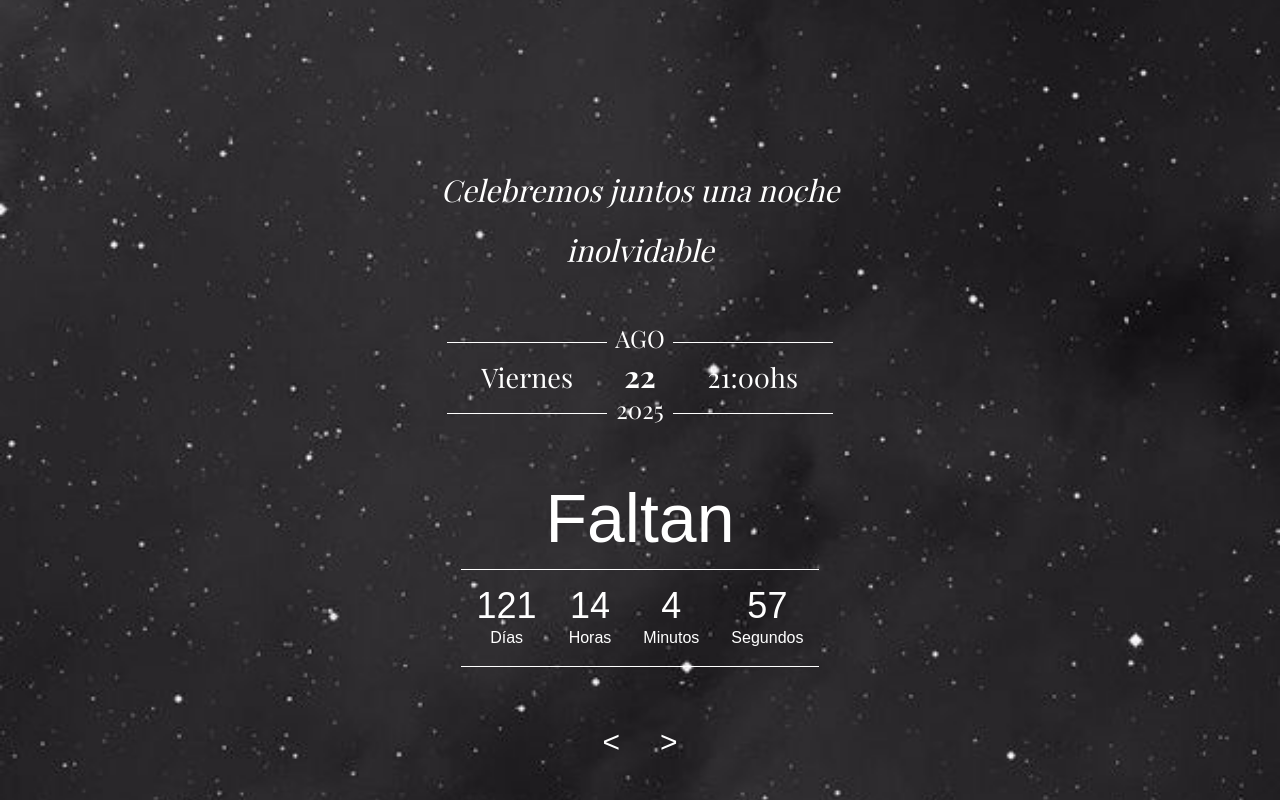
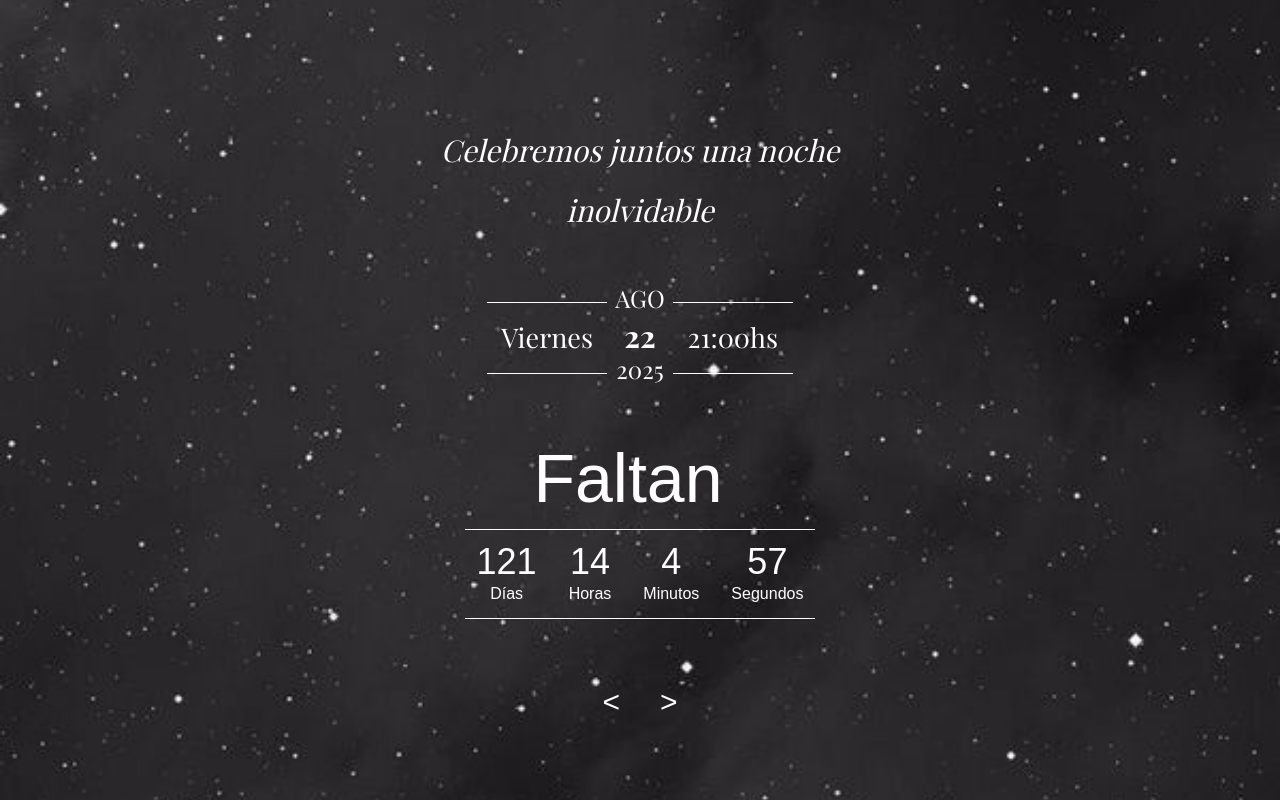
Before and after one commit to HugoEseverri/invitaci-n-tarjeta, a Next.js app in the folder invitacion/: page /contador in a window 1280 px wide. Built offline with nearby package versions, Linux system fonts and the light colour scheme; a web font is replaced by a local one.

Commit message:
cambios generales

```diff
--- a/invitacion/src/app/confirmacion/page.tsx
+++ b/invitacion/src/app/confirmacion/page.tsx
@@ -16,7 +16,7 @@ export default function Confirmacion() {
                 transition={{ duration: 1 }}
                 className="flex flex-col items-center"
             >
-                <h2 className="text-3xl mb-4 mt-32 tracking-wider w-[350px] text-center leading-[36px] " style={{ fontFamily: "var(--font-playfair)" }}>¿Venís a celebrar conmigo?</h2>
+                <h2 className="text-3xl mb-4 mt-22 tracking-wider w-[350px] text-center leading-[36px] " style={{ fontFamily: "var(--font-playfair)" }}>¿Venís a celebrar conmigo?</h2>
             </motion.div>
             <motion.button
                 whileHover={{ scale: 1.1 }}
--- a/invitacion/src/app/contador/page.tsx
+++ b/invitacion/src/app/contador/page.tsx
@@ -26,7 +26,7 @@ export default function ContadorPage() {
             return <Completionist />;
         } else {
             return (
-                <div className="flex justify-center gap-8 text-white text-2xl mb-8 border-y-1 p-4">
+                <div className="flex justify-center gap-8 text-white text-2xl mb-8 border-y-1 p-3">
                     <div className="flex flex-col items-center">
                         <span className=" text-4xl">{days}</span>
                         <span className="text-base">Días</span>
@@ -60,19 +60,19 @@ export default function ContadorPage() {
             >
                 <h2
                     style={{ fontFamily: "var(--font-playfair)" }}
-                    className="italic text-3xl mb-10 mt-40 leading-[60px]"
+                    className="italic text-3xl mb-10 mt-30 leading-[60px]"
                 >
                     Celebremos juntos una noche inolvidable
                 </h2>
 
                 <div className="flex">
-                    <div className="border-y-1 w-40 h-18 mt-[22px] mr-2" ><p className="mt-[14px] text-[27px]" style={{ fontFamily: "var(--font-playfair)" }}>Viernes</p></div>
+                    <div className="border-y-1 w-30 h-18 mt-[22px] mr-2" ><p className="mt-[14px] text-[27px]" style={{ fontFamily: "var(--font-playfair)" }}>Viernes</p></div>
                     <div className="flex flex-col text-[24px]">
                         <p style={{ fontFamily: "var(--font-playfair)" }}>AGO</p>
                         <p className="font-bold text-[30px] -mt-[2px]" style={{ fontFamily: "var(--font-playfair)" }}>22</p>
                         <p className="-mt-2" style={{ fontFamily: "var(--font-playfair)" }}>2025</p>
                     </div>
-                    <div className="border-y-1 w-40 h-18 mt-[22px] ml-2" >
+                    <div className="border-y-1 w-30 h-18 mt-[22px] ml-2" >
                         <p className="mt-[14px] text-[27px]" style={{ fontFamily: "var(--font-playfair)" }}>21:00hs</p>
                     </div>
                 </div>
@@ -84,7 +84,7 @@ export default function ContadorPage() {
                 transition={{ duration: 1, delay: 0.7 }}
             >
                 <div className="mt-10">
-                    <h2 style={{ fontFamily: "var(--font-meow)" }} className="text-[68px]">Faltan</h2>
+                    <h2 style={{ fontFamily: "var(--font-meow)" }} className="text-[68px] mr-6">Faltan</h2>
                     {isClient && (
                         <Countdown
                             date={new Date("2025-08-22T20:00:00")}
@@ -93,7 +93,7 @@ export default function ContadorPage() {
                     )}
                 </div>
             </motion.div>
-            <div className="absolute bottom-10 w-full flex justify-center gap-10 px-6">
+            <div className="absolute bottom-20 w-full flex justify-center gap-10 px-6">
                 <motion.button
                     initial={{ opacity: 0, y: 20 }}
                     animate={{ opacity: 1, y: 0 }}
--- a/invitacion/src/app/dresscode/page.tsx
+++ b/invitacion/src/app/dresscode/page.tsx
@@ -24,7 +24,7 @@ export default function DressCode() {
                     className="mt-10 ml-6"
                 />
                 <h2 className="text-4xl mb-4 mt-12 tracking-wider " style={{ fontFamily: "var(--font-playfair)" }}>dress code</h2>
-                <p className="text-[58px] font-semibold italic text-gray-200 mt-12" style={{ fontFamily: "var(--font-meow)" }}>Gala</p>
+                <p className="text-[58px] font-semibold italic text-gray-200 mt-12 mr-6" style={{ fontFamily: "var(--font-meow)" }}>Gala</p>
 
                 <Image
                     src="/cover.png"
--- a/invitacion/src/app/enviado/page.tsx
+++ b/invitacion/src/app/enviado/page.tsx
@@ -25,7 +25,7 @@ export default function Enviado() {
                 transition={{ duration: 1 }}
                 className="flex flex-col items-center mt-20"
             >
-                <h2 className="text-5xl mb-4 mt-30 tracking-wider w-[350px] text-center leading-[48px] " style={{ fontFamily: "var(--font-meow)" }}>¡Gracias por elegir ser parte de una noche tan especial!</h2>
+                <h2 className="text-5xl mb-4 mt-20 tracking-wider w-[350px] text-center leading-[48px] " style={{ fontFamily: "var(--font-meow)" }}>¡Gracias por elegir ser parte de una noche tan especial!</h2>
                 <Image
                     src="/retroflower3.png"
                     width={300}
--- a/invitacion/src/app/formulario/page.tsx
+++ b/invitacion/src/app/formulario/page.tsx
@@ -66,7 +66,8 @@ export default function Formulario() {
     };
 
     return (
-        <main className="min-h-screen flex items-center justify-center p-6 bg-[url('/fondo.jpg')]">
+        <main className="min-h-screen max-h-screen overflow-y-auto flex items-center justify-center p-6 bg-[url('/fondo.jpg')]">
+
             <form onSubmit={handleSubmit} className="w-full max-w-md bg-gray-800 shadow-xl p-8 space-y-6 " style={{ fontFamily: "var(--font-playfair)" }}>
                 <h1 className="text-2xl font-bold  text-center tracking-wider">Confirmá tu asistencia</h1>
 
--- a/invitacion/src/app/page.tsx
+++ b/invitacion/src/app/page.tsx
@@ -13,7 +13,7 @@ export default function Home() {
                 animate={{ opacity: 1, y: 0 }}
                 transition={{ duration: 1.2 }}
                 style={{ fontFamily: "var(--font-meow)" }}
-                className="text-[100px] -mt-15 mr-4 "
+                className="text-[100px] -mt-15 mr-8 "
             >
                 Elena
             </motion.h1>
--- a/invitacion/src/app/ubicacion/page.tsx
+++ b/invitacion/src/app/ubicacion/page.tsx
@@ -14,7 +14,7 @@ export default function Ubicacion() {
                 transition={{ duration: 1 }}
             >
                 <h2
-                    className="text-[48px] md:text-5xl  mb-20 mt-40"
+                    className="text-[48px] md:text-5xl  mb-10 mt-30"
                     style={{ fontFamily: "var(--font-meow)" }}
                 >
                     ¿Dónde nos encontramos?
```
